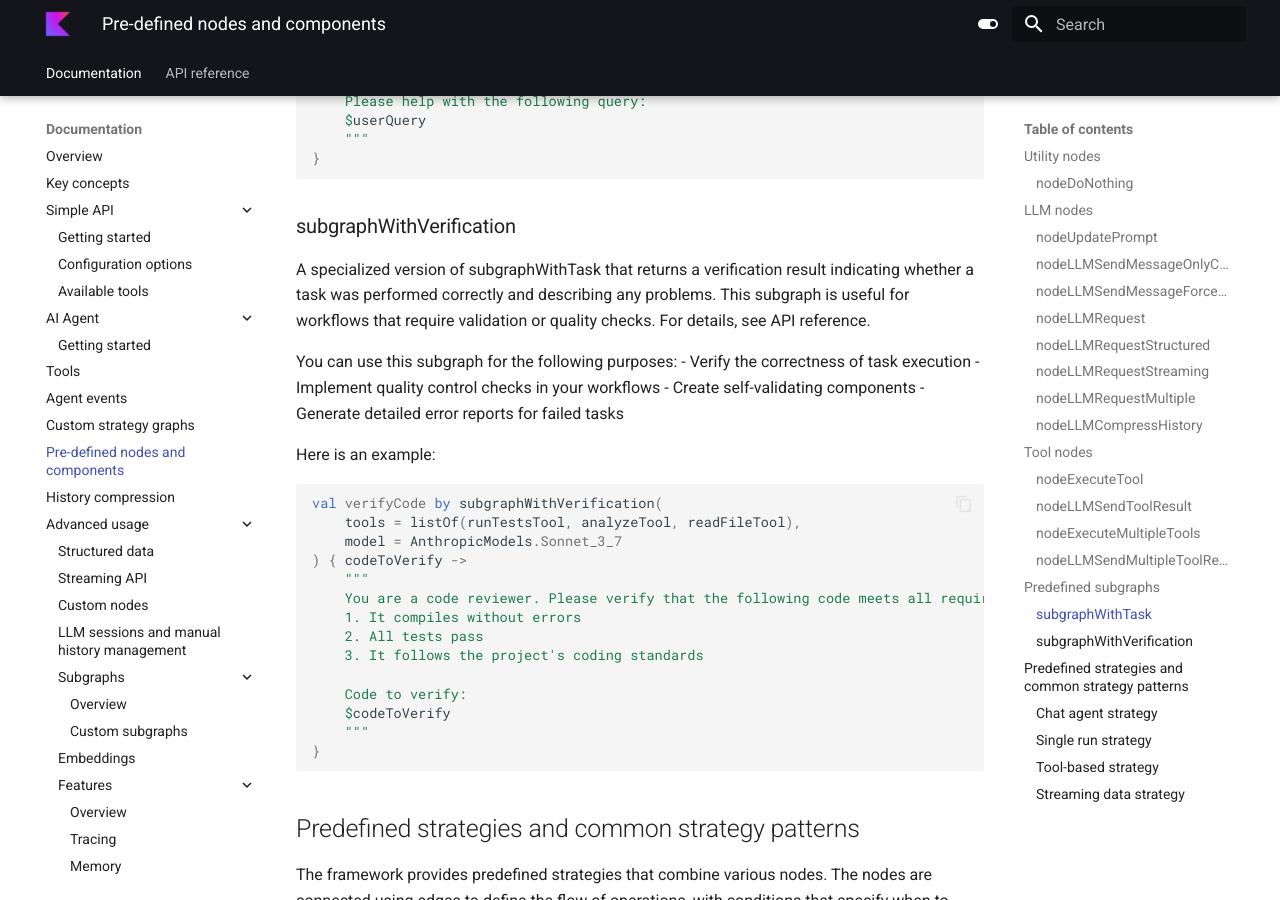
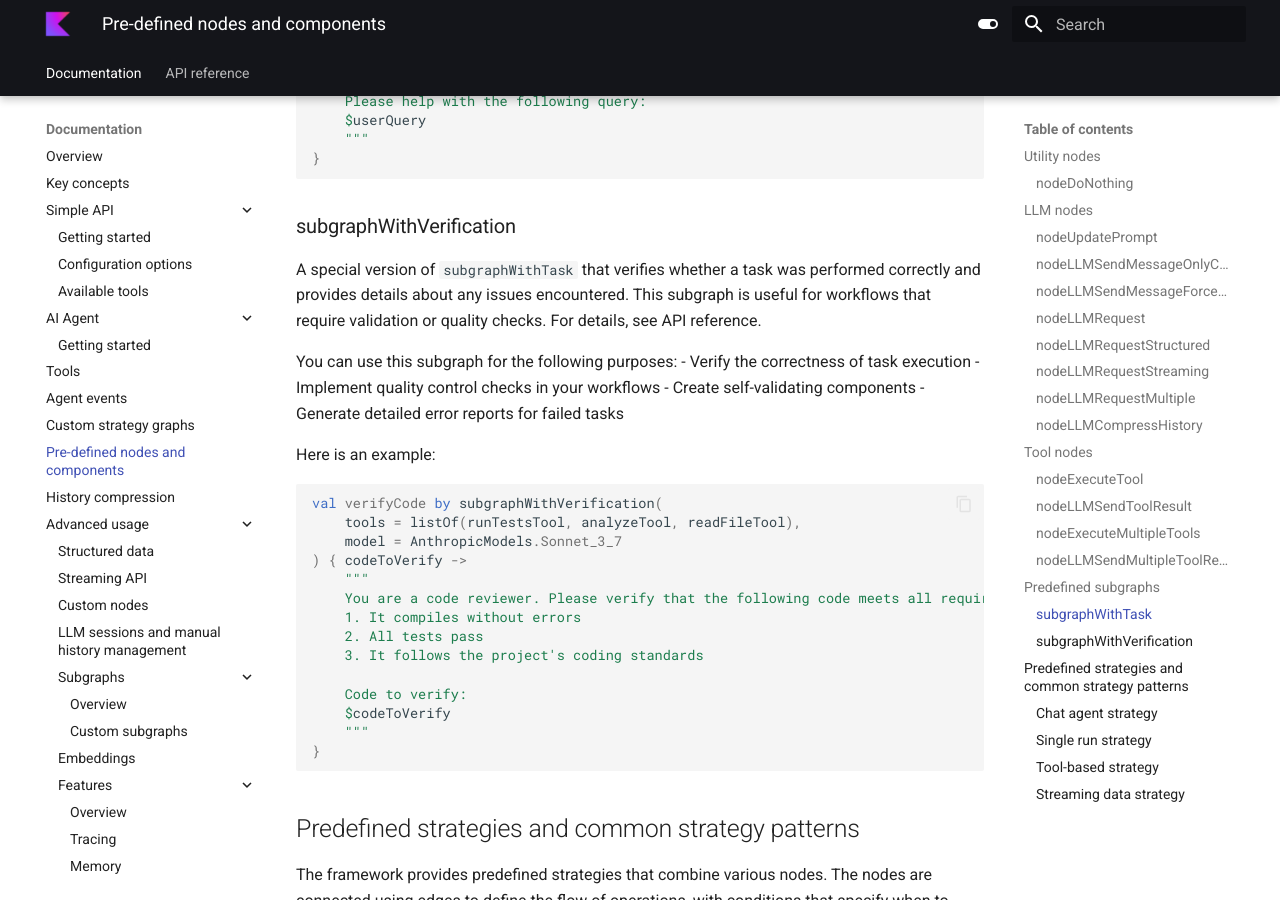
Before and after one commit to JetBrains/koog-docs, an MkDocs documentation site: the page built from docs/nodes-and-components.md, in a window 1280 px wide and 900 px high, scrolled down 5689 px. Built offline with MkDocs 1.6.1 and Material for MkDocs 9.7.7, drawn with Linux system fonts in a browser that asks for light colours.

Commit message:
Update docs/nodes-and-components.md

```diff
--- a/docs/nodes-and-components.md
+++ b/docs/nodes-and-components.md
@@ -237,7 +237,7 @@ val processQuery by subgraphWithTask<String>(
 
 ### subgraphWithVerification
 
-A specialized version of subgraphWithTask that returns a verification result indicating whether a task was performed correctly and describing any problems. This subgraph is useful for workflows that require validation or quality checks. For details, see API reference.<!--[TODO] Link to API reference-->
+A special version of `subgraphWithTask` that verifies whether a task was performed correctly and provides details about any issues encountered. This subgraph is useful for workflows that require validation or quality checks. For details, see API reference.<!--[TODO] Link to API reference-->
 
 You can use this subgraph for the following purposes:
 - Verify the correctness of task execution
```
